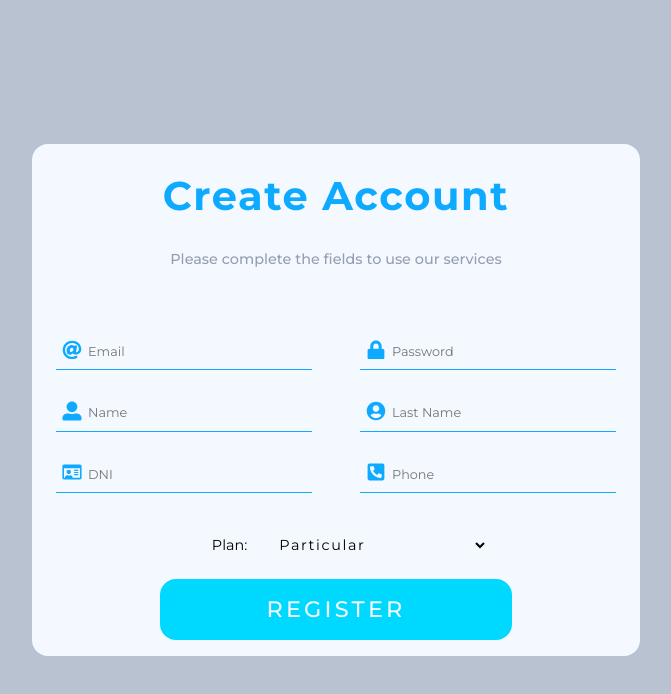
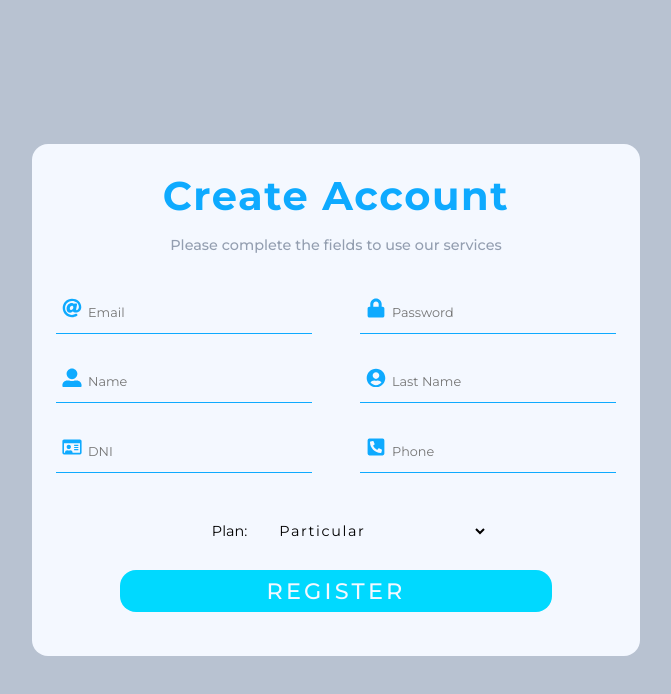
Before and after one commit to matiascalvar/medical-hub-pf, a React (Create React App) app in the folder client/: page /register in a window 1280 px wide. Shown: the top 694 px of the page, without its empty margins (304-975 px from the left). Built offline with nearby package versions, Linux system fonts and the light colour scheme; no server answers.

Commit message:
(fix:client/Register) added_message_fromBack_error

```diff
--- a/client/src/components/Register/Register.tsx
+++ b/client/src/components/Register/Register.tsx
@@ -14,14 +14,15 @@ import {
 
 const CreatePage: FunctionComponent = () => {
   const history = useHistory();
+  const [errorRegister, setErrorRegister] = React.useState('');
 
   const registerUser = async function (user: any) {
     try {
       const response = await axios.post("http://localhost:3001/register", user);
       setErrors(emptyInput);
       return response;
-    } catch (error) {
-      console.log(error);
+    } catch (error:any) {
+      setErrorRegister(error.response.data.error);
       return error;
     }
   };
@@ -122,7 +123,6 @@ const CreatePage: FunctionComponent = () => {
               <FaAt className="register__icons" />
             </div>
             {errors.email && <p className="registerErrors">{errors.email}</p>}
-            {/* <p className="registerErrors">Must be a valid email</p> */}
           </div>
           <div className="register__item">
             <div className="item__container">
@@ -139,7 +139,6 @@ const CreatePage: FunctionComponent = () => {
             {errors.password && (
               <p className="registerErrors">{errors.password}</p>
             )}
-            {/* <p className="registerErrors">Should be more than 8 characters</p> */}
           </div>
           <div className="register__item">
             <div className="item__container">
@@ -156,7 +155,6 @@ const CreatePage: FunctionComponent = () => {
             {errors.firstName && (
               <p className="registerErrors">{errors.firstName}</p>
             )}
-            {/* <p className="registerErrors">First Name is required</p> */}
           </div>
           <div className="register__item">
             <div className="item__container">
@@ -173,7 +171,6 @@ const CreatePage: FunctionComponent = () => {
             {errors.lastName && (
               <p className="registerErrors">{errors.lastName}</p>
             )}
-            {/* <p className="registerErrors">Last Name is required</p> */}
           </div>
           <div className="register__item">
             <div className="item__container">
@@ -188,7 +185,6 @@ const CreatePage: FunctionComponent = () => {
               <FaRegIdCard className="register__icons" />
             </div>
             {errors.dni && <p className="registerErrors">{errors.dni}</p>}
-            {/* <p className="registerErrors">DNI is required</p> */}
           </div>
           <div className="register__item">
             <div className="item__container">
@@ -203,7 +199,6 @@ const CreatePage: FunctionComponent = () => {
               <FaPhoneSquareAlt className="register__icons" />
             </div>
             {errors.phone && <p className="registerErrors">{errors.phone}</p>}
-            {/* <p className="registerErrors">Phone is required</p> */}
           </div>
           <div className="register__item register__select">
             <label className="plan__title">Plan:</label>
@@ -219,9 +214,12 @@ const CreatePage: FunctionComponent = () => {
               </option>
             </select>
           </div>
-          <button type="submit" className="register__button">
-            REGISTER
-          </button>
+          <div className="register__item register__button">
+            <button type="submit" className="button__btnRegister">
+              REGISTER
+            </button>
+            {errorRegister.length ? <p className="registerError">{errorRegister}</p> : null}
+          </div>
         </form>
       </div>
     </div>
--- a/client/src/styles/LoginPage/Register.css
+++ b/client/src/styles/LoginPage/Register.css
@@ -25,7 +25,7 @@
   border-radius: 1rem;
   background: #f4f8ff;
   display: grid;
-  grid-template-rows: 12% 22% 66%;
+  grid-template-rows: 12% auto 75%;
   padding: 1.5rem 0;
 }
 
@@ -126,27 +126,6 @@
 
 }
 
-.register__button{
-  grid-row: 5/6;
-  grid-column: 1/3;
-  height: 100%;
-  margin: 0 8rem;
-  border-radius: 1rem;
-  border: none;
-  cursor: pointer;
-  font-size: 1.4rem;
-  font-family: 'Montserrat';
-  font-weight: 500;
-  color: #f4f8ff;
-  background: #00d9ff;
-  transition: .6s;
-  letter-spacing: .2rem;
-}
-
-.register__button:hover{
-  background: #0eaaff;
-}
-
 .plan__title{
   display: grid;
   align-items: center;
@@ -181,3 +160,38 @@
   letter-spacing: .1rem;
   font-family: 'Montserrat';
 }
+
+.register__button{
+  display: grid;
+  height: 100%;
+  grid-row: 5/6;
+  grid-column: 1/3;
+}
+
+.button__btnRegister{
+  border-radius: 1rem;
+  border: none;
+  cursor: pointer;
+  font-size: 1.4rem;
+  font-family: 'Montserrat';
+  font-weight: 500;
+  color: #f4f8ff;
+  background: #00d9ff;
+  transition: .6s;
+  letter-spacing: .2rem;
+  margin: 0 4rem;
+}
+
+.button__btnRegister:hover{
+  background: #0eaaff;
+}
+
+.registerError{
+  margin: 0;
+  padding: 0;
+  width: 100%;
+  display: grid;
+  align-items: center;
+  color: rgb(202, 32, 32);
+  font-size: 1rem;
+}
```
Also changed, not shown: 1 other file (tests, documents, lock files or other folders).
